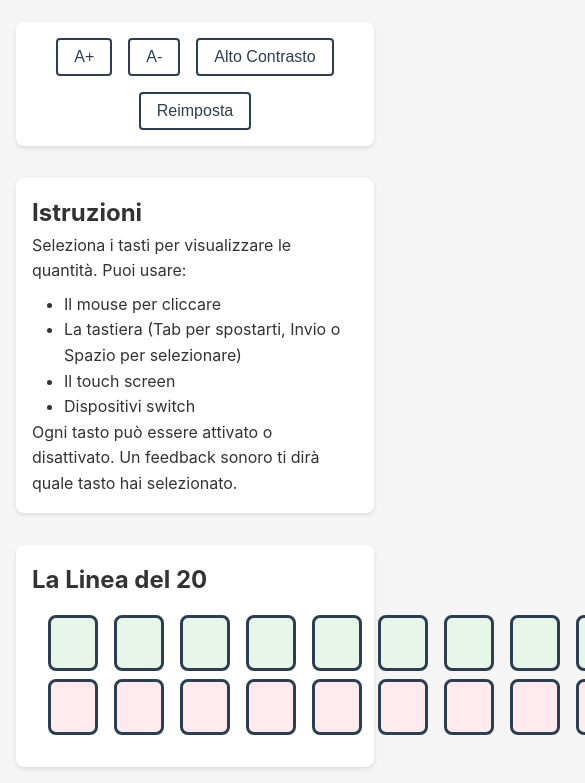
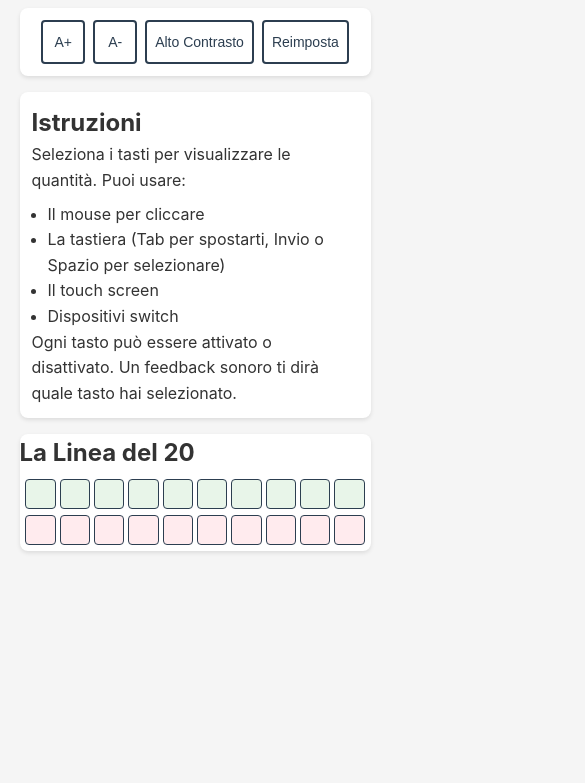
Before and after one commit to pasqualedazzeo/linea-20, a plain HTML site: page index.html in a window 390 px wide. Shown: the part 77-860 px from the top of the page, 585 px wide, since content can reach past the window. Drawn offline with Linux system fonts and the light colour scheme.

Commit message:
Enhance responsive design with clamp units for margins, paddings, and font sizes

```diff
--- a/style.css
+++ b/style.css
@@ -11,7 +11,7 @@ html {
 }
 
 body {
-  margin: 2rem;
+  margin: clamp(0.5rem, 5vw, 2rem);
   background-color: #f5f5f5;
   color: #333;
   line-height: 1.6;
@@ -37,14 +37,15 @@ header {
 }
 
 h1 {
-  font-size: 2.5rem;
+  font-size: clamp(1.75rem, 5vw, 2.5rem);
   color: #2c3e50;
+  line-height: 1.2;
 }
 
 /* Sections */
 section {
-  margin-bottom: 2rem;
-  padding: 1rem;
+  margin-bottom: clamp(1rem, 4vw, 2rem);
+  padding: clamp(0.75rem, 3vw, 1rem);
   background-color: white;
   border-radius: 8px;
   box-shadow: 0 2px 4px rgba(0,0,0,0.1);
@@ -95,21 +96,26 @@ section {
 .linea-del-20 {
   max-width: 1200px;
   margin: 0 auto;
+  overflow-x: hidden;
+  padding: 0 env(safe-area-inset-right) 0 env(safe-area-inset-left);
 }
 
 .buttons-container {
   display: grid;
   grid-template-rows: repeat(2, 1fr);
-  gap: 1rem;
-  padding: 1rem;
+  gap: clamp(0.25rem, 1.5vw, 1rem);
+  padding: clamp(0.25rem, 1.5vw, 1rem);
   max-width: 1200px;
   margin: 0 auto;
+  width: 100%;
+  box-sizing: border-box;
 }
 
 .buttons-row {
   display: grid;
-  grid-template-columns: repeat(10, 1fr);
-  gap: 1rem;
+  grid-template-columns: repeat(10, minmax(0, 1fr));
+  gap: clamp(0.125rem, 1vw, 1rem);
+  width: 100%;
 }
 
 .buttons-row:first-child .toggle-btn {
@@ -123,13 +129,15 @@ section {
 /* Number Buttons */
 .toggle-btn {
   aspect-ratio: 1;
-  min-width: 60px;
-  padding: 1rem;
-  font-size: 1.5rem;
+  width: 100%;
+  min-width: min(44px, 100%);
+  height: auto;
+  padding: clamp(0.25rem, 1.5vw, 1rem);
+  font-size: clamp(0.875rem, 2.5vw, 1.5rem);
   font-weight: bold;
-  border: 3px solid #2c3e50;
+  border: clamp(1px, 0.3vw, 3px) solid #2c3e50;
   color: transparent;
-  border-radius: 8px;
+  border-radius: clamp(4px, 1vw, 8px);
   cursor: pointer;
   transition: all 0.3s ease;
 
@@ -187,29 +195,38 @@ body.high-contrast .accessibility-controls button:hover {
 }
 
 /* Responsive Design */
-@media (max-width: 768px) {
-  body {
-    margin: 1rem;
+.accessibility-controls button {
+  min-width: 44px;
+  min-height: 44px;
+  padding: clamp(0.5rem, 2vw, 1rem);
+  font-size: clamp(0.875rem, 2vw, 1rem);
+}
+
+@media (max-width: 480px) {
+  .instructions ul {
+    margin-left: 1rem;
   }
 
-  h1 {
-    font-size: 2rem;
+  .accessibility-controls {
+    gap: 0.5rem;
+  }
+}
+
+@media (max-width: 360px) {
+  .buttons-container {
+    padding: 0.125rem;
+    gap: 0.125rem;
+  }
+
+  .buttons-row {
+    gap: 0.125rem;
   }
 
   .toggle-btn {
-    min-width: 60px;
-    font-size: 1.2rem;
-  }
-}
-
-@media (max-width: 480px) {
-  .buttons-container {
-    gap: 0.5rem;
-  }
-
-  .toggle-btn {
-    min-width: 50px;
-    font-size: 1rem;
+    border-width: 1px;
+    padding: 0.125rem;
+    min-width: 0;
+    font-size: 0.875rem;
   }
 }
 
```
